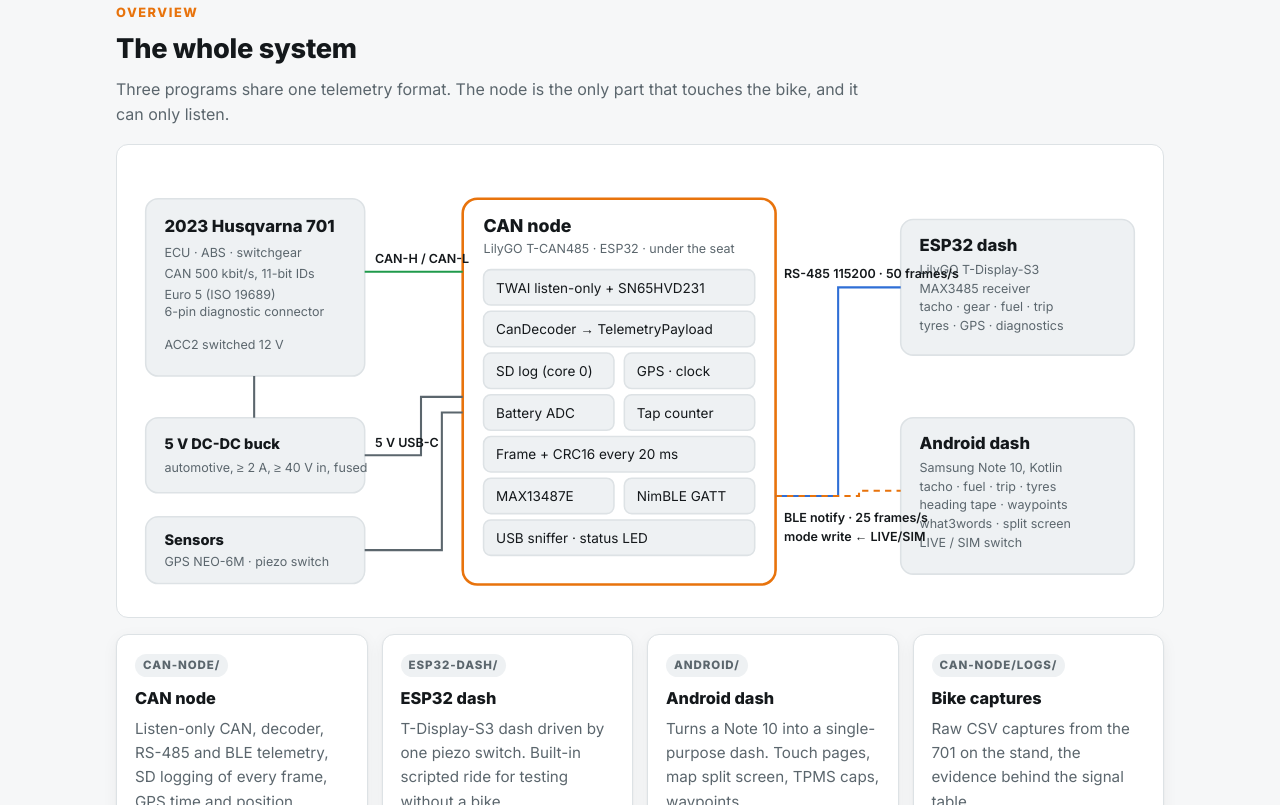
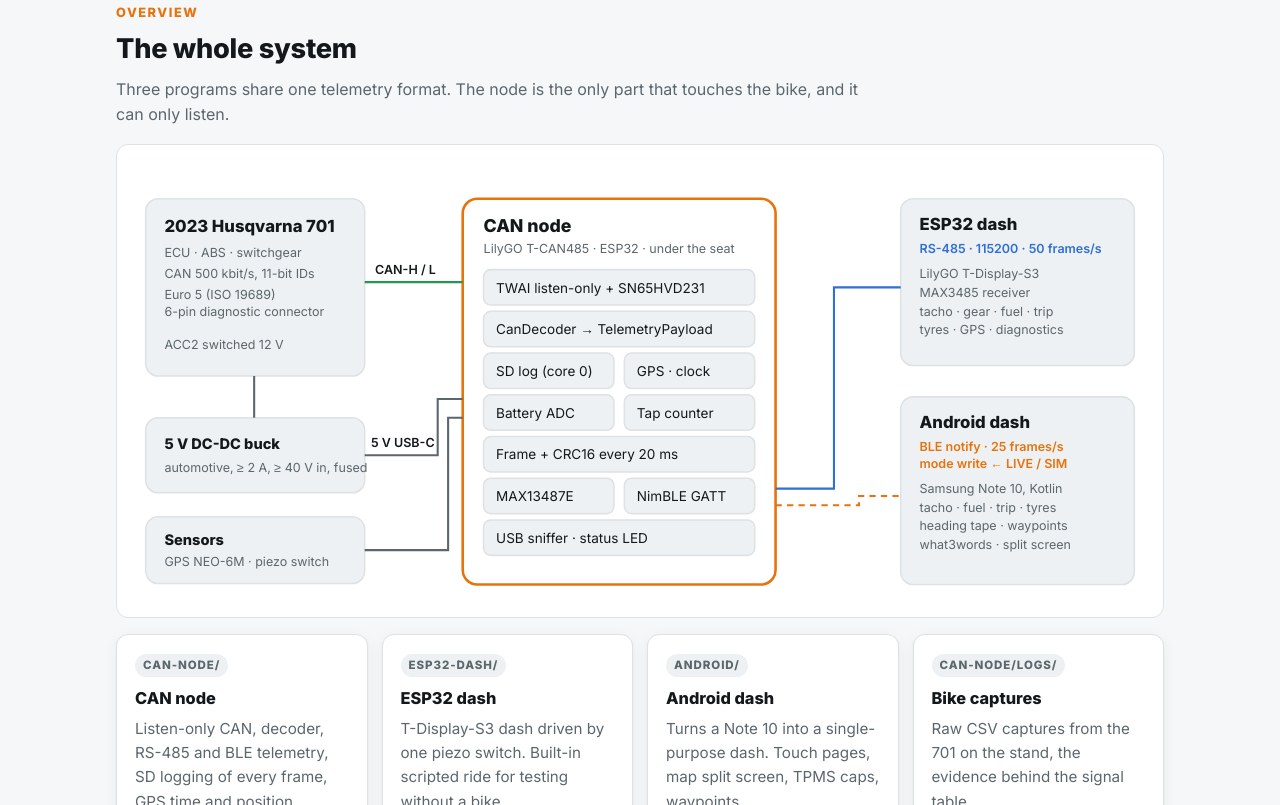
Before and after one commit to DeepFocusAU/husky701-dash, a plain HTML site: page docs/index.html in a window 1280 px wide. Shown: the part 439-1244 px from the top of the page. Drawn offline with Linux system fonts and the light colour scheme.

Commit message:
docs: tidy the architecture diagram labels
Co-Authored-By: Claude Opus 5.5 <noreply@anthropic.com>

```diff
--- a/docs/index.html
+++ b/docs/index.html
@@ -166,34 +166,33 @@ ol li, ul li { margin: 4px 0; }
     </g>
 
     <!-- dashes -->
-    <rect class="box" x="740" y="60" width="224" height="130" rx="12"/>
-    <text x="758" y="90" font-weight="800" font-size="16">ESP32 dash</text>
-    <text class="sub" x="758" y="112">LilyGO T-Display-S3</text>
-    <text class="sub" x="758" y="130">MAX3485 receiver</text>
-    <text class="sub" x="758" y="148">tacho · gear · fuel · trip</text>
-    <text class="sub" x="758" y="166">tyres · GPS · diagnostics</text>
+    <rect class="box" x="740" y="40" width="224" height="160" rx="12"/>
+    <text x="758" y="70" font-weight="800" font-size="16">ESP32 dash</text>
+    <text class="lbl" x="758" y="92" fill="var(--blue)" style="fill:var(--blue)">RS-485 · 115200 · 50 frames/s</text>
+    <text class="sub" x="758" y="116">LilyGO T-Display-S3</text>
+    <text class="sub" x="758" y="134">MAX3485 receiver</text>
+    <text class="sub" x="758" y="152">tacho · gear · fuel · trip</text>
+    <text class="sub" x="758" y="170">tyres · GPS · diagnostics</text>
 
-    <rect class="box" x="740" y="250" width="224" height="150" rx="12"/>
-    <text x="758" y="280" font-weight="800" font-size="16">Android dash</text>
-    <text class="sub" x="758" y="302">Samsung Note 10, Kotlin</text>
-    <text class="sub" x="758" y="320">tacho · fuel · trip · tyres</text>
-    <text class="sub" x="758" y="338">heading tape · waypoints</text>
-    <text class="sub" x="758" y="356">what3words · split screen</text>
-    <text class="sub" x="758" y="374">LIVE / SIM switch</text>
+    <rect class="box" x="740" y="230" width="224" height="180" rx="12"/>
+    <text x="758" y="260" font-weight="800" font-size="16">Android dash</text>
+    <text class="lbl" x="758" y="282" style="fill:var(--accent)">BLE notify · 25 frames/s</text>
+    <text class="lbl" x="758" y="298" style="fill:var(--accent)">mode write ← LIVE / SIM</text>
+    <text class="sub" x="758" y="322">Samsung Note 10, Kotlin</text>
+    <text class="sub" x="758" y="340">tacho · fuel · trip · tyres</text>
+    <text class="sub" x="758" y="358">heading tape · waypoints</text>
+    <text class="sub" x="758" y="376">what3words · split screen</text>
 
     <!-- wires -->
-    <path class="wire can" d="M226 110 H320"/>
-    <text class="lbl" x="236" y="102" fill="currentColor">CAN-H / CAN-L</text>
+    <path class="wire can" d="M226 120 H320"/>
+    <text class="lbl" x="236" y="112">CAN-H / L</text>
     <path class="wire" d="M120 210 V250"/>
-    <path class="wire" d="M226 286 H280 V230 H320"/>
-    <text class="lbl" x="236" y="278">5 V USB-C</text>
-    <path class="wire" d="M226 377 H300 V245 H320"/>
+    <path class="wire" d="M226 286 H296 V232 H320"/>
+    <text class="lbl" x="232" y="278">5 V USB-C</text>
+    <path class="wire" d="M226 377 H306 V250 H320"/>
 
-    <path class="wire rs" d="M620 325 H680 V125 H740"/>
-    <text class="lbl" x="628" y="116">RS-485 115200 · 50 frames/s</text>
-    <path class="wire ble" d="M620 325 H700 V320 H740"/>
-    <text class="lbl" x="628" y="350">BLE notify · 25 frames/s</text>
-    <text class="lbl" x="628" y="368">mode write ← LIVE/SIM</text>
+    <path class="wire rs" d="M620 318 H676 V125 H740"/>
+    <path class="wire ble" d="M620 334 H700 V325 H740"/>
   </svg>
   </div>
 
```
